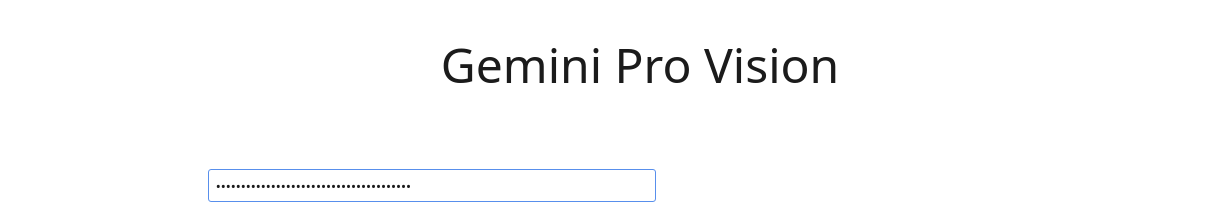
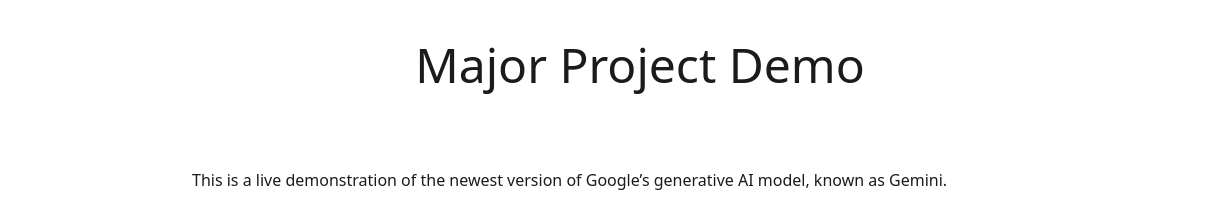
Before and after one commit to saichandan181/Gemini-Vision-pro, a website: page index.html in a window 1280 px wide. Shown: the top 202 px of the page, 0-1217 px from the left. Drawn offline with Linux system fonts and the light colour scheme.

Commit message:
Update index.html

```diff
--- a/index.html
+++ b/index.html
@@ -22,7 +22,8 @@
 
 <body>
   <div class="stuff">
-    <h1>Gemini Pro Vision</h1>
+    <h1>Major Project Demo</h1>
+    <p>This is a live demonstration of the newest version of Google’s generative AI model, known as Gemini.</p>
     <div class="flex">
       <div class="right">
         <input type="password" id="api" placeholder="Enter API key (get it from ai.google.dev)" value="AIzaSyAd9tAIvrfGAPEB3l0Zn5TjNYyBF_4nW_c">
@@ -39,7 +40,7 @@
     <p id="response"></p>
 
   </div>
-  <a href="https://github.com/saichandan181/Gemini-Vision-pro" target="_blank"><img src="./images/github.png" id="github"></a>
+  <a href="https://github.com/Chiroyce1/gemini-vision" target="_blank"><img src="./images/github.png" id="github"></a>
 </body>
 
 <script src="./script.js" type="module"></script>
```
